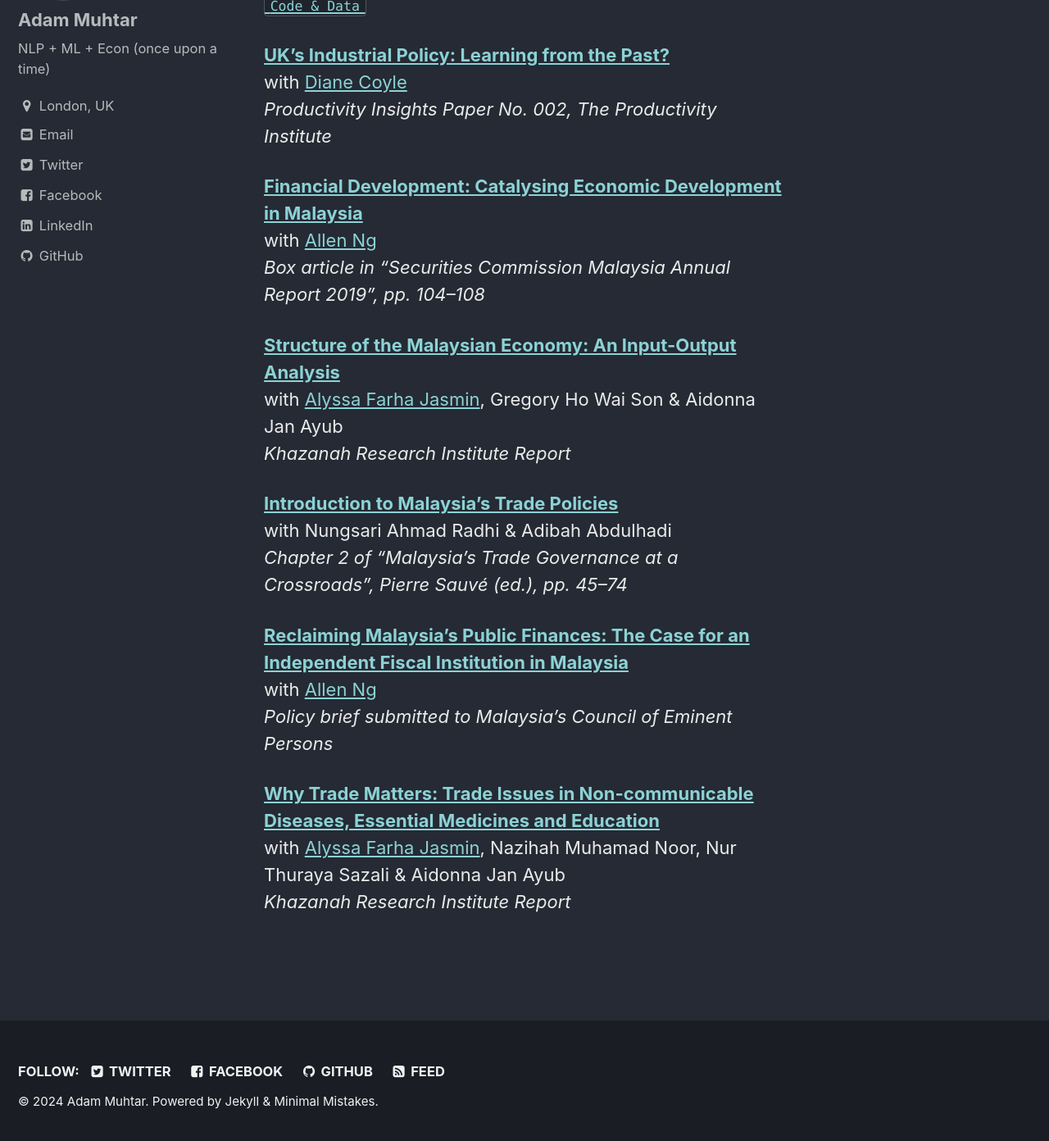
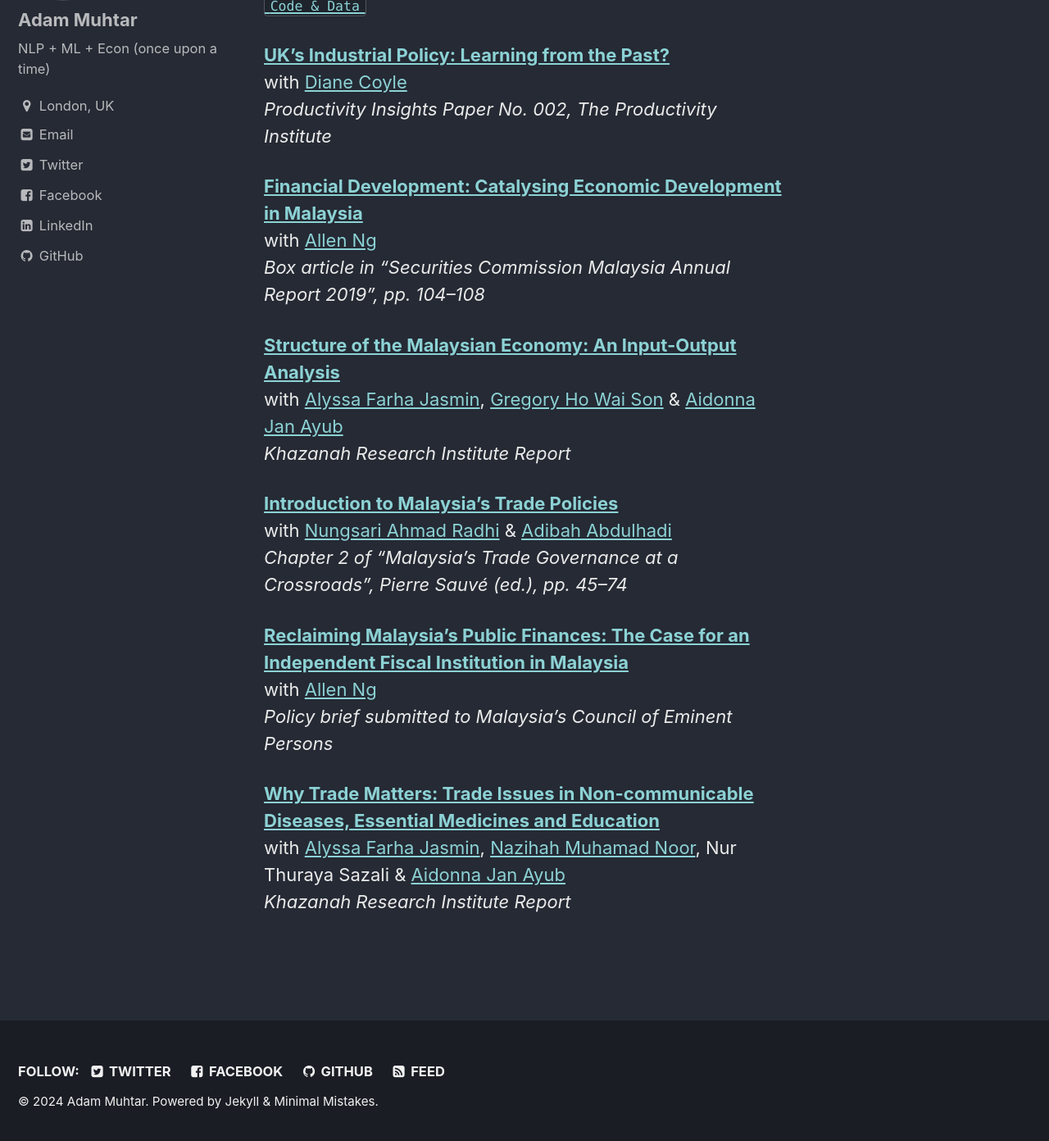
Before and after one commit to adammuhtar/adammuhtar.github.io, a Jekyll site: the page built from index.md, in a window 1280 px wide and 1400 px high, scrolled down 3348 px. Shown: the top 1392 px of the window at 82% size. Built offline with Jekyll 4.4.1, drawn with Linux system fonts in a browser that asks for light colours; part of the change alters nothing that is shown.

```diff
--- a/index.md
+++ b/index.md
@@ -19,7 +19,7 @@ I think it's fair to say that I've had a rather unconventional career trajectory
 * This was followed by a small intermission period in my public service career, where I joined the private sector as an economist for a bank under [Dr Donald Hanna](https://www.cimb.com/en/newsroom/2017/cimb-appoints-dr-donald-hanna-as-group-chief-economist.html).
 * Rejoined the public sector as an economist for [Malaysia's capital market regulator](https://www.sc.com.my/), working in all sorts of things for the government up until the early days of the pandemic.
 
-Throughout this whole time, I've had the great privilege of working with some truly fantastic people, such as [Allen Ng](https://amro-asia.org/authors/allen-ng/), [Professor Jomo Kwame Sundaram](https://en.wikipedia.org/wiki/Jomo_Kwame_Sundaram), and [Professor Diane Coyle](https://www.bennettinstitute.cam.ac.uk/about-us/team/diane-coyle/).
+Throughout this whole time, I've had the great privilege of working with some truly fantastic people, such as [Allen Ng](https://amro-asia.org/authors/allen-ng/), [Professor Jomo Kwame Sundaram](https://en.wikipedia.org/wiki/Jomo_Kwame_Sundaram), and [Professor Diane Coyle](https://en.wikipedia.org/wiki/Diane_Coyle).
 
 I am currently doing a Master's programme in Machine Learning and Data Science at Imperial College London—prior to this, I studied Public Policy at the University of Cambridge and Economics from the London School of Economics. These were made possible through generous funding from scholarships, of which I am deeply grateful: [Tunku Fund](https://www.caths.cam.ac.uk/research/tunku) and [Khazanah Scholarship](https://yayasanhasanah.org/yayasan-khazanah-scholarship/).
 
@@ -56,11 +56,11 @@ with [Allen Ng](https://amro-asia.org/authors/allen-ng/)<br/>
 _Box article in "Securities Commission Malaysia Annual Report 2019", pp. 104–108_
 
 **[Structure of the Malaysian Economy: An Input-Output Analysis](http://www.krinstitute.org/Publications-@-Structure_of_the_Malaysian_Economy-;_An_Input-Output_Analysis.aspx)**<br/>
-with [Alyssa Farha Jasmin](https://blogs.worldbank.org/team/alyssa-farha-jasmin), Gregory Ho Wai Son & Aidonna Jan Ayub<br/>
+with [Alyssa Farha Jasmin](https://blogs.worldbank.org/en/team/a/alyssa-farha-jasmin), [Gregory Ho Wai Son](https://www.krinstitute.org/Our_People-@-Gregory_Ho_Wai_Son.aspx) & [Aidonna Jan Ayub](https://www.krinstitute.org/Our_People-@-Aidonna_Jan_Ayub.aspx)<br/>
 _Khazanah Research Institute Report_
 
 **[Introduction to Malaysia’s Trade Policies](http://www.krinstitute.org/assets/contentMS/img/template/editor/2%20Trade%20policies.pdf)**<br/>
-with Nungsari Ahmad Radhi & Adibah Abdulhadi<br/>
+with [Nungsari Ahmad Radhi](https://krinstitute.org/Board_of_Trustees-@-Dr_Nungsari_Ahmad_Radhi.aspx) & [Adibah Abdulhadi](https://cfs.wisc.edu/2020/01/03/adibah-abdulhadi/)<br/>
 _Chapter 2 of "Malaysia’s Trade Governance at a Crossroads", Pierre Sauvé (ed.), pp. 45–74_
 
 **[Reclaiming Malaysia’s Public Finances: The Case for an Independent Fiscal Institution in Malaysia](https://www.dropbox.com/s/klg0abave5leckl/Reclaiming%20Malaysia%27s%20Public%20Finances%20-%20A%20Proposal.pdf?dl=0)**<br/>
@@ -68,5 +68,5 @@ with [Allen Ng](https://amro-asia.org/authors/allen-ng/)<br/>
 _Policy brief submitted to Malaysia's Council of Eminent Persons_
 
 **[Why Trade Matters: Trade Issues in Non-communicable Diseases, Essential Medicines and Education](http://www.krinstitute.org/assets/contentMS/img/template/editor/KRI-Trade%20Primer_ENG@FULL.pdf)**<br/>
-with [Alyssa Farha Jasmin](https://blogs.worldbank.org/team/alyssa-farha-jasmin), Nazihah Muhamad Noor, Nur Thuraya Sazali & Aidonna Jan Ayub<br/>
+with [Alyssa Farha Jasmin](https://blogs.worldbank.org/en/team/a/alyssa-farha-jasmin), [Nazihah Muhamad Noor](https://projects.unifr.ch/pophealthlab/?page_id=714), Nur Thuraya Sazali & [Aidonna Jan Ayub](https://www.krinstitute.org/Our_People-@-Aidonna_Jan_Ayub.aspx)<br/>
 _Khazanah Research Institute Report_
```
